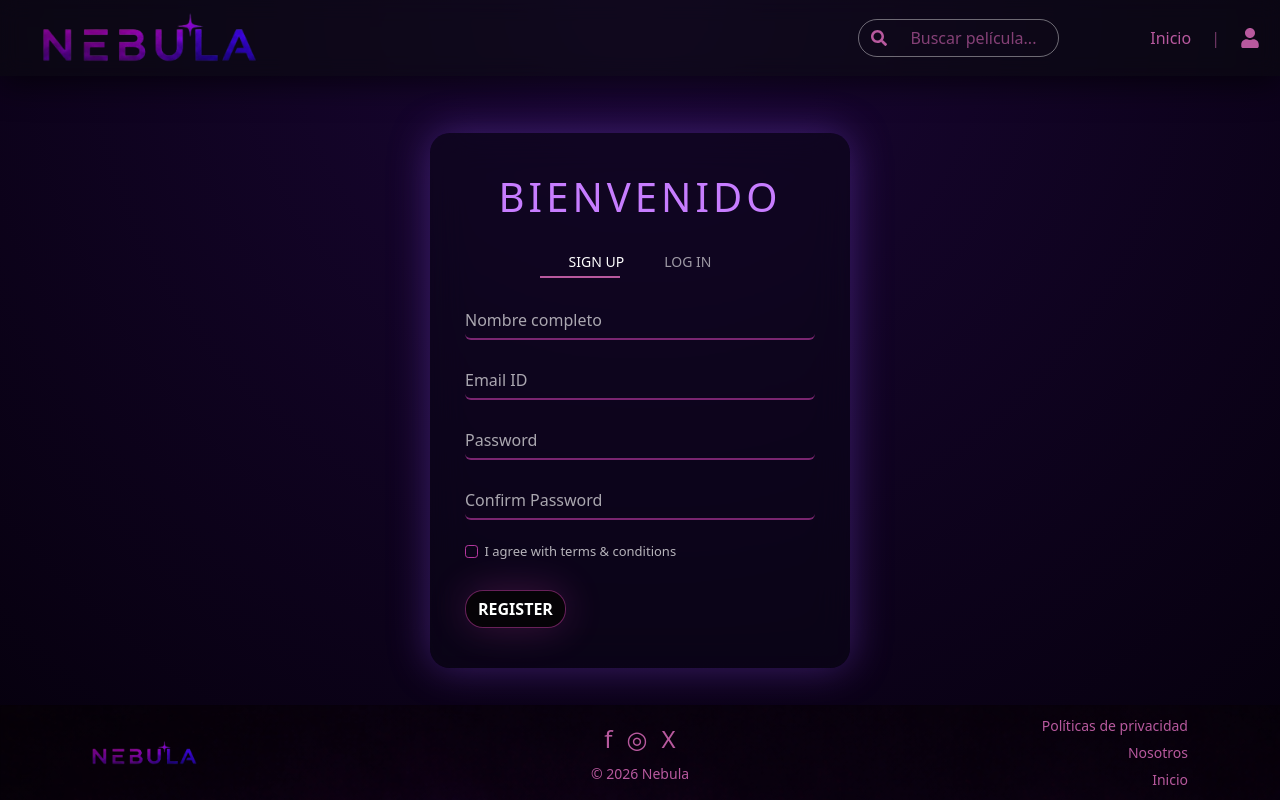
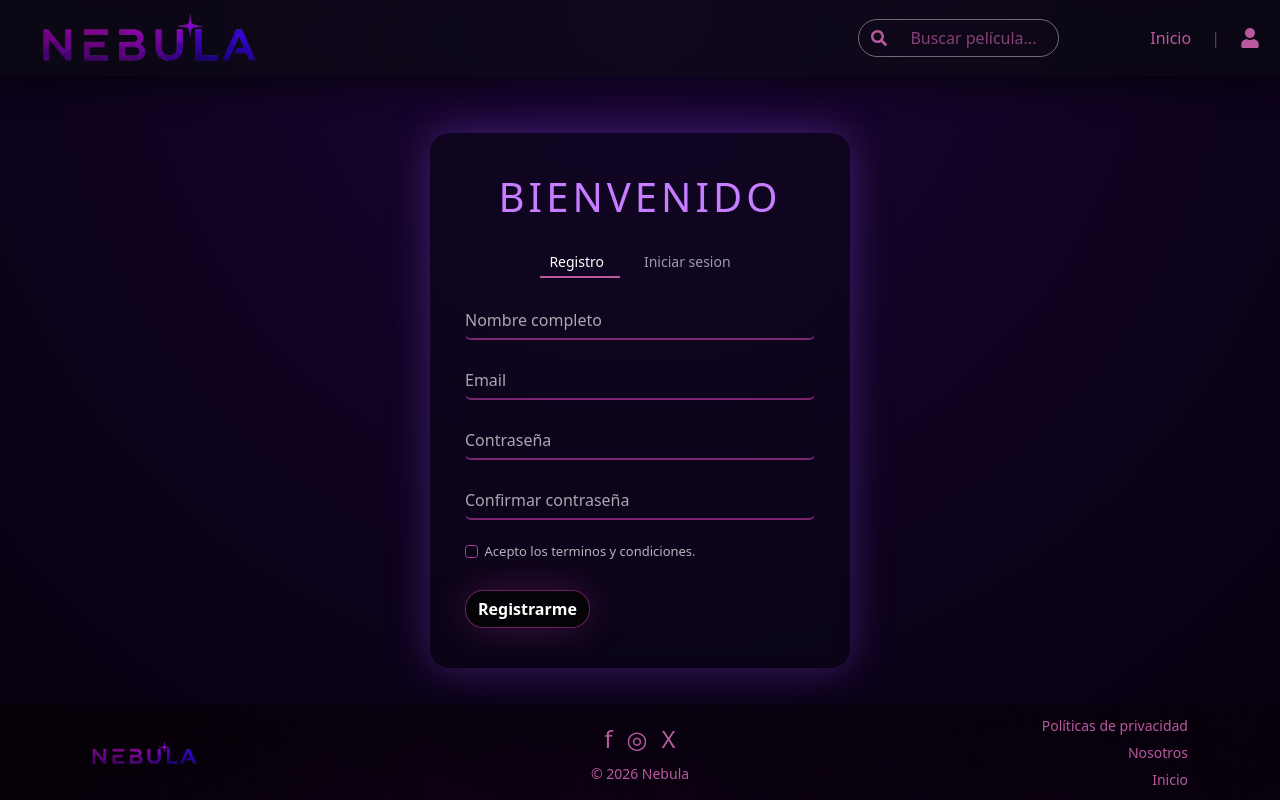
Before and after one commit to alepc1290/modulo2-Grupo-2-Peliculas, a React (Vite) app: page /register in a window 1280 px wide. Built offline with nearby package versions, Linux system fonts and the light colour scheme.

Commit message:
Modifique el formulario de registro agregando campos requeridos

```diff
--- a/src/pages/Register/register.jsx
+++ b/src/pages/Register/register.jsx
@@ -53,13 +53,13 @@ function Register() {
             className={mode === "signup" ? "active" : ""}
             onClick={() => setMode("signup")}
           >
-            SIGN UP
+            Registro
           </span>
           <span
             className={mode === "login" ? "active" : ""}
             onClick={() => setMode("login")}
           >
-            LOG IN
+            Iniciar sesion
           </span>
           <div className={`tab-indicator ${mode}`} />
         </div>
@@ -83,7 +83,7 @@ function Register() {
           <Form.Group>
             <Form.Control
               type="email"
-              placeholder="Email ID"
+              placeholder="Email"
               name="email"
               value={form.email}
               onChange={handleChange}
@@ -94,7 +94,7 @@ function Register() {
           <Form.Group>
             <Form.Control
               type="password"
-              placeholder="Password"
+              placeholder="Contraseña"
               name="password"
               value={form.password}
               onChange={handleChange}
@@ -107,7 +107,7 @@ function Register() {
               <Form.Group>
                 <Form.Control
                   type="password"
-                  placeholder="Confirm Password"
+                  placeholder="Confirmar contraseña"
                   name="confirmPassword"
                   value={form.confirmPassword}
                   onChange={handleChange}
@@ -116,7 +116,7 @@ function Register() {
               </Form.Group>
 
               <Form.Check
-                label="I agree with terms & conditions"
+                label="Acepto los terminos y condiciones."
                 className="nebula-check"
                 name="terms"
                 checked={form.terms}
@@ -129,13 +129,13 @@ function Register() {
           <div className="d-flex gap-3">
             {mode === "signup" && (
               <Button type="submit" className="search-btn">
-                REGISTER
+                Registrarme
               </Button>
             )}
 
             {mode === "login" && (
               <Button type="submit" className="search-btn">
-                LOG IN
+                Iniciar sesion
               </Button>
             )}
           </div>
```
